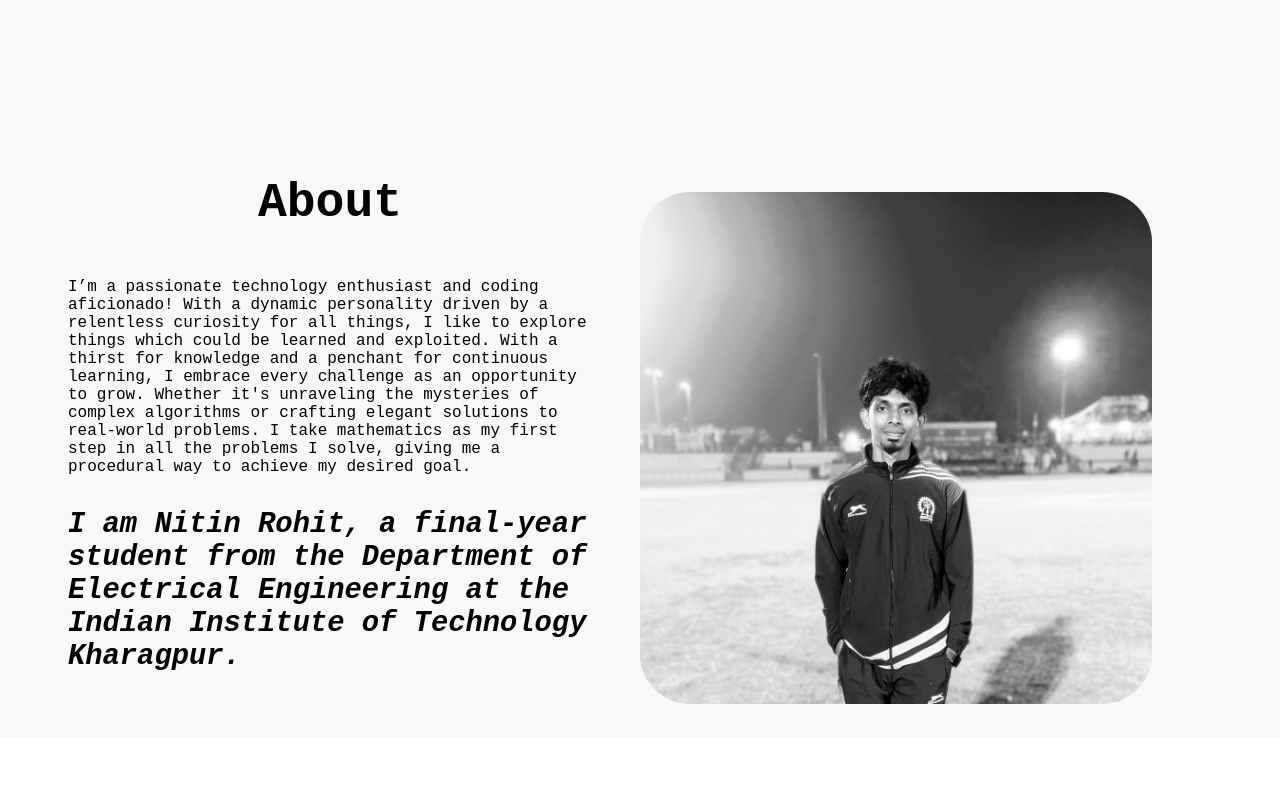
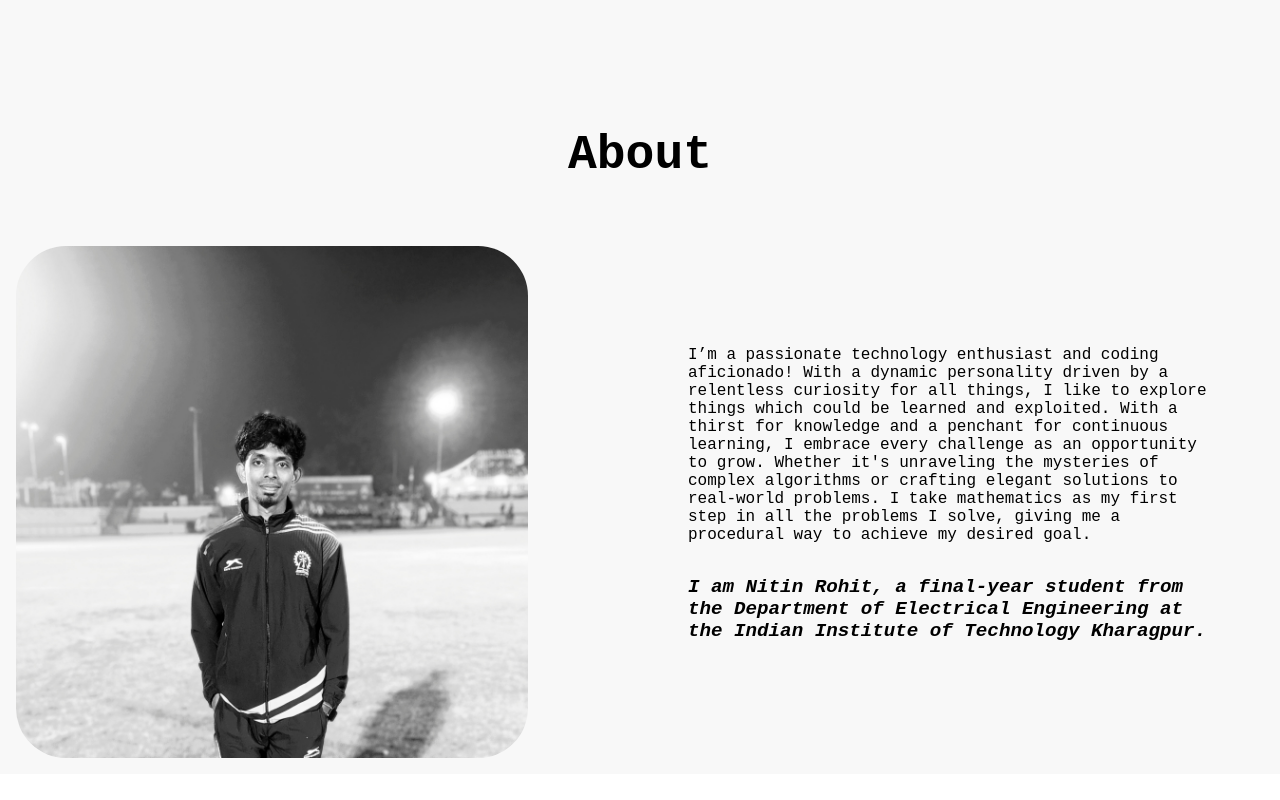
Before and after one commit to sdrawkcaBdeaR/Portfolio, a React (Create React App) app: page / in a window 1280 px wide. Shown: the part 800-1600 px from the top of the page. Built offline with nearby package versions, Linux system fonts and the light colour scheme.

Commit message:
id some modifications

```diff
--- a/src/components/About.css
+++ b/src/components/About.css
@@ -6,7 +6,7 @@
 }
 
 .about .container {
-    width: 1240px;
+    width: 100%;
     margin: auto;
     display: grid;
     grid-template-columns: repeat(2, 1fr);
@@ -14,6 +14,7 @@
 
 .about h2 {
     font-size: 3rem;
+    text-align: center;
 }
 
 .about .col-2 {
@@ -28,8 +29,8 @@
     margin: 2rem 0;
 }
 
-.about .col-2 p:nth-child(4) {
-    font-size: 1.8rem;
+.about .col-2 p:nth-child(3) {
+    font-size: 1.2rem;
     font-style: italic;
     font-weight: 600;
 }
--- a/src/components/About.js
+++ b/src/components/About.js
@@ -4,15 +4,15 @@ import nitin from '../images/nitin2.jpg'
 const About = () => {
     return (
         <div className='about' id='about'>
+            <h2>About</h2>
             <div className='container'>
+                <img src={nitin} />
                 <div className='col-2'>
-                    <h2>About</h2>
                     <span className='line'></span>
                     <p>I’m a passionate technology enthusiast and coding aficionado! With a dynamic personality driven by a relentless curiosity for all things, I like to explore things which could be learned and exploited. With a thirst for knowledge and a penchant for continuous learning, I embrace every challenge as an opportunity to grow. Whether it's unraveling the mysteries of complex algorithms or crafting elegant solutions to real-world problems. I take mathematics as my first step in all the problems I solve, giving me a procedural way to achieve my desired goal.</p>
                     <p>I am Nitin Rohit, a final-year student from the Department of Electrical Engineering at the Indian Institute of Technology Kharagpur.</p>
                     {/* <button className='button'>Explore More</button> */}
                 </div>
-                <img src={nitin} />
             </div>
         </div>
     )
--- a/src/components/Navbar.js
+++ b/src/components/Navbar.js
@@ -14,7 +14,7 @@ function Navbar() {
 			<h3>NITRO</h3>
 			<div>
 			<nav ref={navRef}>
-				<a href="/">Home</a>
+				<a href="#" onClick={showNavbar}>Home</a>
 				<a href='#about' onClick={showNavbar}>About</a>
                 <a href="#domain" onClick={showNavbar}>Domain</a>
 				<button
```
